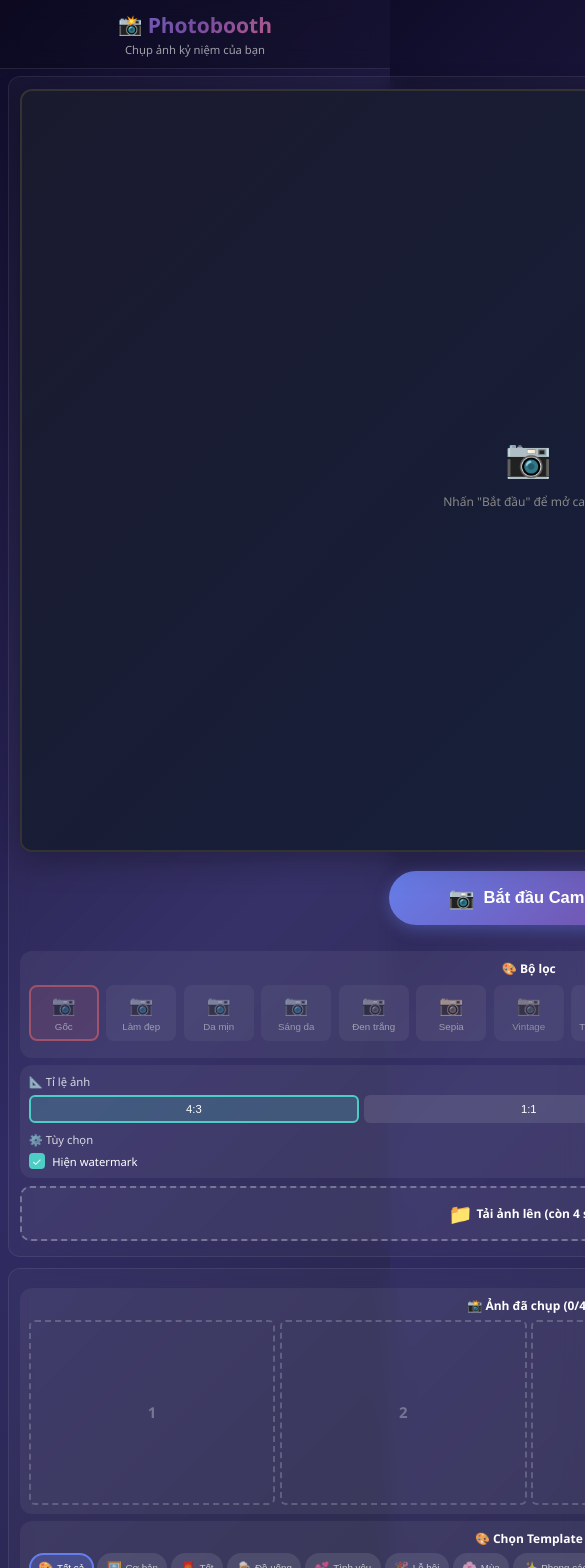
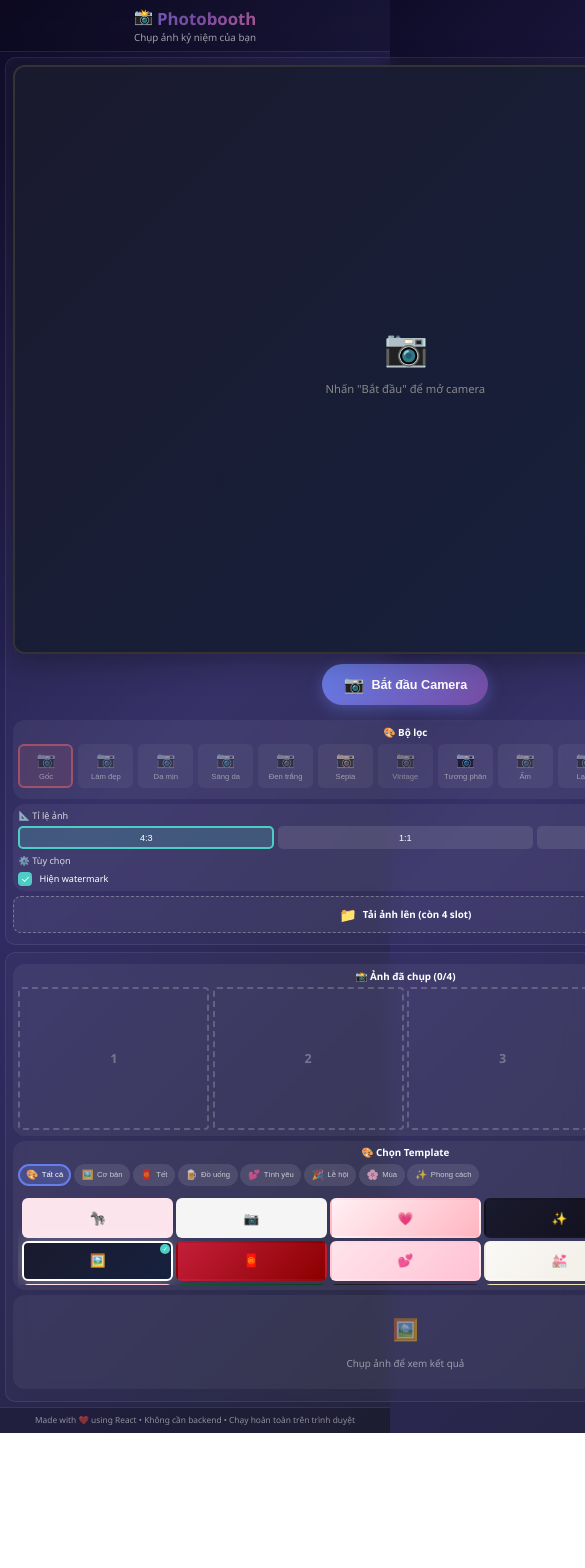
Before and after one commit to huynguyenjv/photobooth, a React (Vite) app: page / in a window 390 px wide. Shown: the top 1568 px of the page, 585 px wide, since content can reach past the window. After the commit the page ends 1433 px from the top, so only its background shows below. Built offline with nearby package versions, Linux system fonts and the light colour scheme.

Commit message:
fix mobile responsive for iPhone 15 Pro

```diff
--- a/index.html
+++ b/index.html
@@ -3,10 +3,12 @@
   <head>
     <meta charset="UTF-8" />
     <link rel="icon" type="image/svg+xml" href="/photobooth.svg" />
-    <meta name="viewport" content="width=device-width, initial-scale=1.0" />
+    <meta name="viewport" content="width=device-width, initial-scale=1.0, maximum-scale=1.0, user-scalable=no" />
     <meta name="description" content="Photobooth - Chụp ảnh kỷ niệm trực tiếp trên trình duyệt" />
     <meta name="theme-color" content="#302b63" />
-    <title>📸 Photobooth - Chụp ảnh kỷ niệm</title>
+    <meta name="apple-mobile-web-app-capable" content="yes" />
+    <meta name="apple-mobile-web-app-status-bar-style" content="black-translucent" />
+    <title>📸 Photobooth</title>
   </head>
   <body>
     <div id="root"></div>
--- a/src/App.css
+++ b/src/App.css
@@ -164,73 +164,73 @@ body {
 
 @media (max-width: 480px) {
   html {
-    font-size: 15px;
+    font-size: 14px;
   }
 
   .app-header {
-    padding: 0.75rem 0.5rem;
+    padding: 0.5rem;
     position: sticky;
     top: 0;
     z-index: 100;
   }
 
   .app-title {
-    font-size: 1.4rem;
-    gap: 0.35rem;
+    font-size: 1.2rem;
+    gap: 0.3rem;
   }
 
   .title-icon {
-    font-size: 1.3rem;
+    font-size: 1.1rem;
   }
 
   .app-subtitle {
-    font-size: 0.75rem;
-    margin-top: 0.15rem;
+    font-size: 0.7rem;
+    margin-top: 0.1rem;
   }
 
   .app-main {
-    padding: 0.5rem;
+    padding: 0.35rem;
   }
 
   .app-grid {
-    gap: 0.75rem;
+    gap: 0.5rem;
   }
 
   .panel {
-    padding: 0.75rem;
-    border-radius: 12px;
+    padding: 0.5rem;
+    border-radius: 10px;
     margin-bottom: 0;
   }
 
   .panel-camera {
-    padding-bottom: 0.5rem;
+    padding-bottom: 0.4rem;
   }
 
   .capture-section {
-    padding: 1.25rem 0;
+    padding: 0.75rem 0;
   }
 
   .app-footer {
-    font-size: 0.7rem;
-    padding: 0.6rem;
+    font-size: 0.6rem;
+    padding: 0.5rem;
   }
 
   .app-footer p {
-    line-height: 1.4;
+    line-height: 1.3;
   }
 }
 
 /* Very small phones */
 @media (max-width: 360px) {
   html {
-    font-size: 14px;
+    font-size: 13px;
   }
 
   .app-title {
-    font-size: 1.25rem;
+    font-size: 1.1rem;
   }
 
   .title-icon {
-    font-size: 1.2rem;
+    font-size: 1rem;
   }
 }
--- a/src/components/CaptureButton.css
+++ b/src/components/CaptureButton.css
@@ -136,42 +136,40 @@
 
 @media (max-width: 480px) {
   .start-button {
-    padding: 1rem 2rem;
-    font-size: 1.1rem;
-    gap: 0.6rem;
-    width: 100%;
-    max-width: 280px;
+    padding: 0.7rem 1.5rem;
+    font-size: 0.9rem;
+    gap: 0.5rem;
+    width: auto;
   }
 
   .button-icon {
-    font-size: 1.4rem;
+    font-size: 1.2rem;
   }
 
   .capture-container {
-    gap: 0.75rem;
+    gap: 0.5rem;
     width: 100%;
     align-items: center;
   }
 
   .capture-button {
-    width: 85px;
-    height: 85px;
-    border-width: 4px;
-    box-shadow: 0 6px 25px rgba(255, 107, 107, 0.6);
+    width: 70px;
+    height: 70px;
+    border-width: 3px;
+    box-shadow: 0 4px 20px rgba(255, 107, 107, 0.5);
   }
 
   .capture-inner {
-    width: 65px;
-    height: 65px;
+    width: 54px;
+    height: 54px;
   }
 
   .capture-icon {
-    width: 22px;
-    height: 22px;
+    width: 18px;
+    height: 18px;
   }
 
   .capture-hint {
-    font-size: 0.85rem;
-    font-weight: 500;
+    font-size: 0.75rem;
   }
 }
--- a/src/components/ControlPanel.css
+++ b/src/components/ControlPanel.css
@@ -108,44 +108,44 @@
 
 @media (max-width: 480px) {
   .control-panel {
-    padding: 0.6rem;
-    margin: 0.5rem 0;
-    gap: 0.6rem;
+    padding: 0.4rem;
+    margin: 0.35rem 0;
+    gap: 0.4rem;
   }
 
   .control-group {
-    gap: 0.4rem;
+    gap: 0.3rem;
   }
 
   .control-label {
-    font-size: 0.75rem;
+    font-size: 0.65rem;
   }
 
   .control-options {
-    gap: 0.3rem;
+    gap: 0.25rem;
     flex-wrap: wrap;
   }
 
   .control-option {
-    padding: 0.4rem 0.6rem;
-    font-size: 0.75rem;
-    border-radius: 6px;
+    padding: 0.3rem 0.5rem;
+    font-size: 0.65rem;
+    border-radius: 5px;
     flex: 1;
     text-align: center;
     min-width: fit-content;
   }
 
   .control-button {
-    padding: 0.4rem 0.6rem;
-    font-size: 0.75rem;
+    padding: 0.3rem 0.5rem;
+    font-size: 0.65rem;
   }
 
   .checkbox-label {
-    font-size: 0.75rem;
+    font-size: 0.65rem;
   }
 
   .checkbox-custom {
-    width: 16px;
-    height: 16px;
+    width: 14px;
+    height: 14px;
   }
 }
--- a/src/components/FilterSelector.css
+++ b/src/components/FilterSelector.css
@@ -65,26 +65,26 @@
 
 @media (max-width: 480px) {
   .filter-selector {
-    padding: 0.6rem;
-    margin: 0.5rem 0;
+    padding: 0.4rem;
+    margin: 0.35rem 0;
   }
 
   .filter-title {
-    font-size: 0.8rem;
-    margin-bottom: 0.5rem;
+    font-size: 0.7rem;
+    margin-bottom: 0.35rem;
   }
 
   .filter-grid {
     display: flex;
     overflow-x: auto;
-    gap: 0.5rem;
-    padding-bottom: 0.5rem;
+    gap: 0.35rem;
+    padding-bottom: 0.35rem;
     scroll-snap-type: x mandatory;
     -webkit-overflow-scrolling: touch;
   }
 
   .filter-grid::-webkit-scrollbar {
-    height: 4px;
+    height: 3px;
   }
 
   .filter-grid::-webkit-scrollbar-thumb {
@@ -94,17 +94,17 @@
 
   .filter-button {
     flex: 0 0 auto;
-    min-width: 70px;
-    padding: 0.5rem 0.4rem;
-    border-radius: 8px;
+    min-width: 55px;
+    padding: 0.35rem 0.3rem;
+    border-radius: 6px;
     scroll-snap-align: start;
   }
 
   .filter-preview {
-    font-size: 1.3rem;
+    font-size: 1.1rem;
   }
 
   .filter-name {
-    font-size: 0.65rem;
+    font-size: 0.55rem;
   }
 }
--- a/src/components/ImageUpload.css
+++ b/src/components/ImageUpload.css
@@ -54,24 +54,24 @@
 
 @media (max-width: 480px) {
   .image-upload {
-    padding: 12px;
-    border-radius: 10px;
-    margin: 0.5rem 0;
-    border-width: 2px;
+    padding: 8px 10px;
+    border-radius: 8px;
+    margin: 0.35rem 0;
+    border-width: 1px;
   }
 
   .image-upload-content {
-    gap: 4px;
+    gap: 6px;
     flex-direction: row;
     justify-content: center;
   }
 
   .upload-icon {
-    font-size: 1.3rem;
+    font-size: 1rem;
   }
 
   .upload-text {
-    font-size: 0.8rem;
+    font-size: 0.7rem;
   }
 
   .upload-hint {
--- a/src/components/PhotoPreview.css
+++ b/src/components/PhotoPreview.css
@@ -105,41 +105,41 @@
 
 @media (max-width: 480px) {
   .photo-preview {
-    padding: 0.6rem;
-    margin: 0.5rem 0;
+    padding: 0.4rem;
+    margin: 0.35rem 0;
   }
 
   .preview-title {
-    font-size: 0.8rem;
-    margin-bottom: 0.4rem;
+    font-size: 0.7rem;
+    margin-bottom: 0.3rem;
   }
 
   .preview-grid {
     grid-template-columns: repeat(4, 1fr);
-    gap: 0.3rem;
+    gap: 0.25rem;
   }
 
   .preview-item {
-    border-radius: 6px;
+    border-radius: 4px;
   }
 
   .remove-button {
-    width: 20px;
-    height: 20px;
-    font-size: 0.7rem;
+    width: 16px;
+    height: 16px;
+    font-size: 0.6rem;
     top: 2px;
     right: 2px;
     opacity: 1;
   }
 
   .photo-number {
-    font-size: 0.5rem;
-    padding: 2px 4px;
-    bottom: 2px;
-    left: 2px;
+    font-size: 0.45rem;
+    padding: 1px 3px;
+    bottom: 1px;
+    left: 1px;
   }
 
   .placeholder-number {
-    font-size: 1rem;
+    font-size: 0.9rem;
   }
 }
--- a/src/components/PhotoboothLayout.css
+++ b/src/components/PhotoboothLayout.css
@@ -169,63 +169,63 @@
 
 @media (max-width: 480px) {
   .photobooth-layout {
-    padding: 0.6rem;
-    margin: 0.5rem 0;
+    padding: 0.4rem;
+    margin: 0.35rem 0;
   }
 
   .layout-header {
-    gap: 0.5rem;
-    margin-bottom: 0.75rem;
+    gap: 0.35rem;
+    margin-bottom: 0.5rem;
   }
 
   .layout-header h3 {
-    font-size: 0.8rem;
+    font-size: 0.7rem;
   }
 
   .layout-selector {
-    gap: 0.25rem;
+    gap: 0.2rem;
   }
 
   .layout-option {
-    padding: 0.35rem 0.6rem;
-    font-size: 0.7rem;
-    border-radius: 6px;
+    padding: 0.25rem 0.5rem;
+    font-size: 0.6rem;
+    border-radius: 5px;
   }
 
   .layout-preview {
-    margin: 0.5rem 0;
+    margin: 0.4rem 0;
   }
 
   .layout-canvas {
-    border-radius: 8px;
-    max-height: 350px;
+    border-radius: 6px;
+    max-height: 280px;
     width: auto;
   }
 
   .layout-empty {
-    padding: 1.5rem 1rem;
+    padding: 1rem 0.75rem;
   }
 
   .empty-icon {
-    font-size: 2rem;
+    font-size: 1.5rem;
   }
 
   .layout-empty p {
-    font-size: 0.8rem;
+    font-size: 0.7rem;
   }
 
   .layout-actions {
-    gap: 0.5rem;
+    gap: 0.35rem;
   }
 
   .action-button {
-    padding: 0.7rem 1rem;
-    font-size: 0.85rem;
-    border-radius: 8px;
+    padding: 0.5rem 0.75rem;
+    font-size: 0.75rem;
+    border-radius: 6px;
     flex: 1;
   }
 
   .action-button span {
-    font-size: 1.1rem;
+    font-size: 0.9rem;
   }
 }
--- a/src/components/TemplateSelector.css
+++ b/src/components/TemplateSelector.css
@@ -151,57 +151,58 @@
 
 @media (max-width: 480px) {
   .template-selector {
-    padding: 0.6rem;
-    margin: 0.5rem 0;
+    padding: 0.4rem;
+    margin: 0.35rem 0;
   }
 
   .template-title {
-    font-size: 0.8rem;
-    margin-bottom: 0.4rem;
+    font-size: 0.7rem;
+    margin-bottom: 0.3rem;
   }
 
   .category-tabs {
-    gap: 0.25rem;
-    margin-bottom: 0.5rem;
-    padding-bottom: 0.4rem;
+    gap: 0.2rem;
+    margin-bottom: 0.35rem;
+    padding-bottom: 0.3rem;
   }
 
   .category-tab {
-    padding: 0.35rem 0.5rem;
-    font-size: 0.65rem;
-    border-radius: 15px;
+    padding: 0.25rem 0.4rem;
+    font-size: 0.55rem;
+    border-radius: 12px;
   }
 
   .category-icon {
-    font-size: 0.8rem;
+    font-size: 0.7rem;
   }
 
   .template-grid {
-    grid-template-columns: repeat(4, 1fr);
-    gap: 0.3rem;
-    max-height: 120px;
+    grid-template-columns: repeat(5, 1fr);
+    gap: 0.2rem;
+    max-height: 90px;
   }
 
   .template-card {
-    padding: 0.4rem 0.2rem;
-    border-radius: 8px;
-    min-height: 50px;
+    padding: 0.3rem 0.15rem;
+    border-radius: 6px;
+    min-height: 40px;
     border-width: 2px;
   }
 
   .template-icon {
-    font-size: 1.1rem;
-    margin-bottom: 0.1rem;
+    font-size: 0.9rem;
+    margin-bottom: 0;
   }
 
   .template-name {
-    font-size: 0.5rem;
+    font-size: 0.4rem;
+    display: none;
   }
 
   .template-check {
-    width: 12px;
-    height: 12px;
-    font-size: 0.5rem;
+    width: 10px;
+    height: 10px;
+    font-size: 0.4rem;
     top: 1px;
     right: 1px;
   }
```
Also changed, not shown: 4 other files (tests, documents, lock files or other folders).
